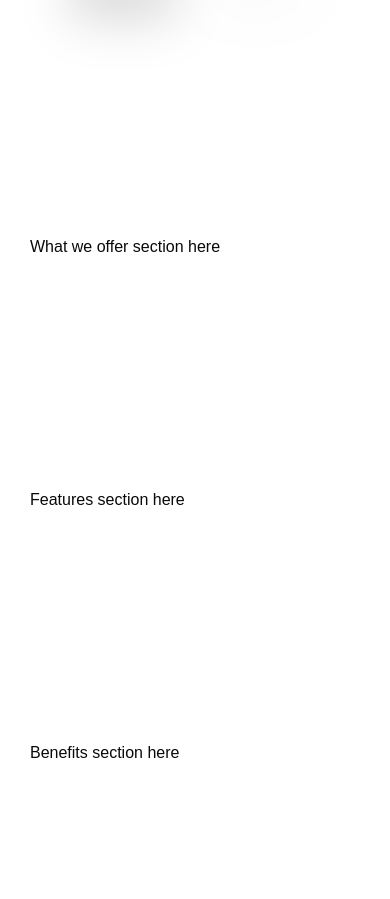
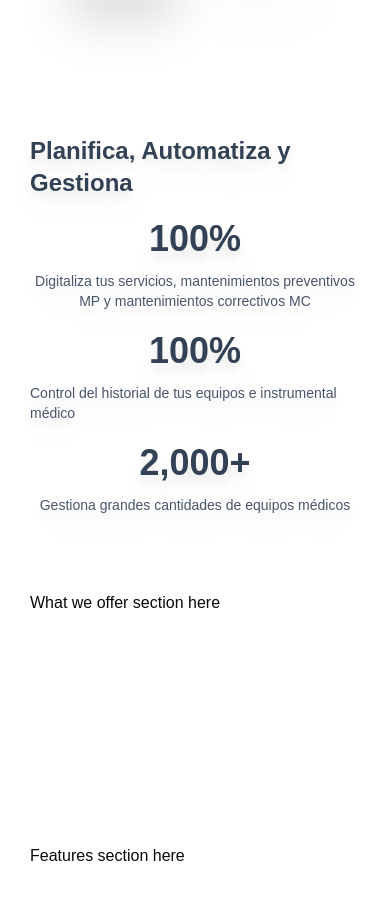
Before and after one commit to HunterKTF/landing-page-sp, a Next.js app in the folder landing/: page / in a window 390 px wide. Shown: the part 820-1719 px from the top of the page. Built offline with nearby package versions, Linux system fonts and the light colour scheme.

Commit message:
added stats for mobile version

```diff
--- a/landing/components/app/stats.jsx
+++ b/landing/components/app/stats.jsx
@@ -2,9 +2,9 @@
 
 export default function Stats() {
     return (
-        <div className="w-full py-10">
+        <div className="w-full pb-14">
             {/* Desktop stats view */}
-            <div className="hidden xl:flex gap-5 w-full justify-around items-ce">
+            <div className="hidden xl:flex gap-5 w-full justify-around">
                 <h4 className="text-2xl font-bold text-slate-700 w-[200px] drop-shadow-xl">Planifica, Automatiza y Gestiona</h4>
                 <div className="w-[210px] flex flex-col drop-shadow-xl gap-3" id="stats-1">
                     <h4 className="text-4xl font-bold text-slate-700">100%</h4>
@@ -21,8 +21,20 @@ export default function Stats() {
             </div>
 
             {/* Mobile stats view */}
-            <div className="xl:hidden">
-
+            <div className="xl:hidden flex flex-col w-full gap-5 justify-center items-center">
+                <h4 className="text-2xl font-bold text-slate-700 drop-shadow-xl">Planifica, Automatiza y Gestiona</h4>
+                <div className=" flex flex-col items-center drop-shadow-xl gap-3" id="stats-1">
+                    <h4 className="text-4xl font-bold text-slate-700">100%</h4>
+                    <p className="text-sm text-slate-600 text-center">Digitaliza tus servicios, mantenimientos preventivos MP y mantenimientos correctivos MC</p>
+                </div>
+                <div className="flex flex-col items-center drop-shadow-xl gap-3" id="stats-2">
+                    <h4 className="text-4xl font-bold text-slate-700">100%</h4>
+                    <p className="text-sm text-slate-600">Control del historial de tus equipos e instrumental médico</p>
+                </div>
+                <div className="flex flex-col items-center drop-shadow-xl gap-3" id="stats-3">
+                    <h4 className="text-4xl font-bold text-slate-700">2,000+</h4>
+                    <p className="text-sm text-slate-600">Gestiona grandes cantidades de equipos médicos</p>
+                </div>
             </div>
         </div>
     )
```
